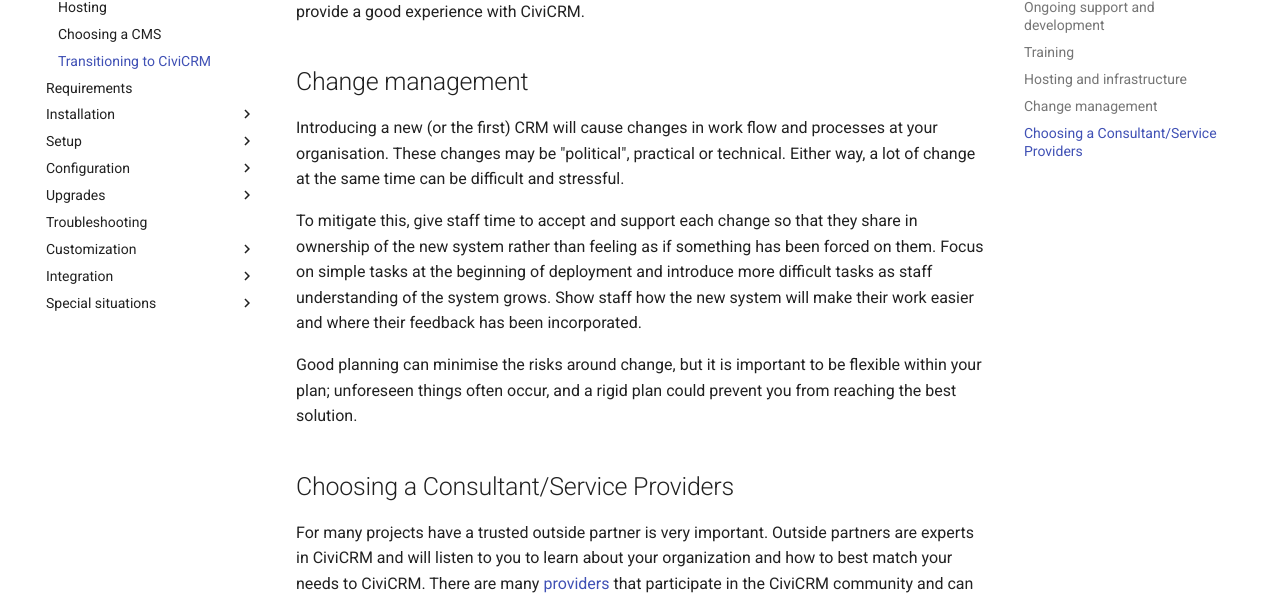
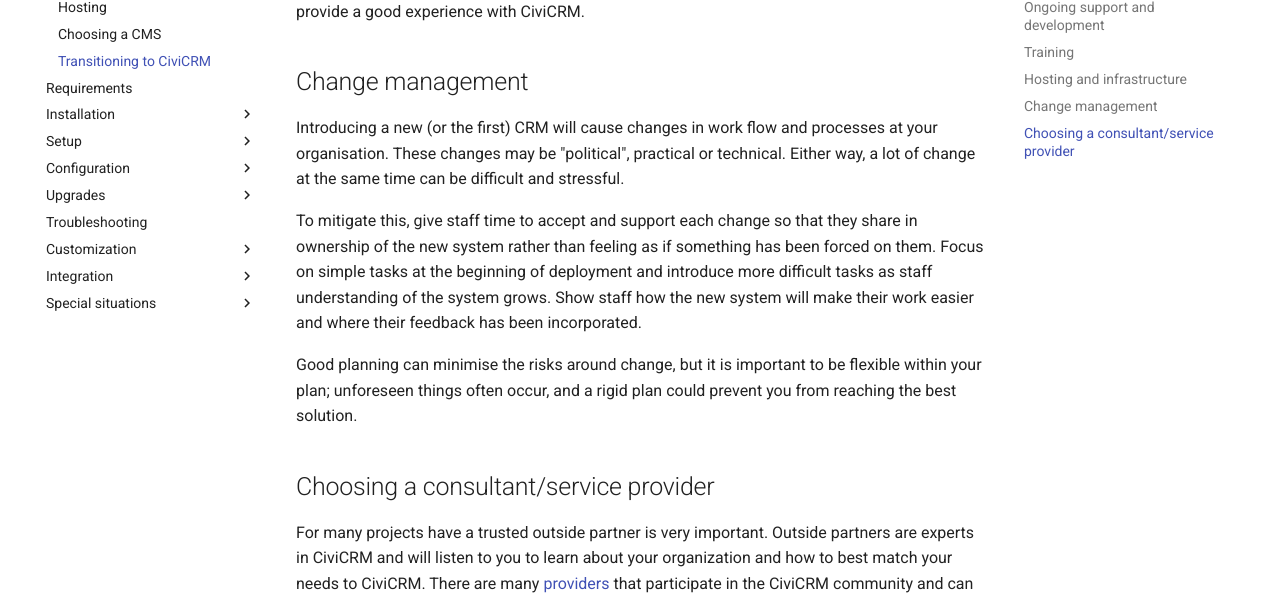
Before and after one commit to civicrm/civicrm-sysadmin-guide, an MkDocs documentation site: the page built from docs/planning/transition.md, in a window 1280 px wide and 900 px high, scrolled down 3525 px. Shown: the part 209-804 px from the top of the window. Built offline with MkDocs 1.6.1 and Material for MkDocs 9.7.7, drawn with Linux system fonts in a browser that asks for light colours; comment, search, counter and statistics services are not loaded; old or Windows-style settings are respelled for this version of MkDocs.

Commit message:
Minor text adjustment

```diff
--- a/docs/planning/transition.md
+++ b/docs/planning/transition.md
@@ -187,5 +187,6 @@ Good planning can minimise the risks around change, but it is important
 to be flexible within your plan; unforeseen things often occur, and a
 rigid plan could prevent you from reaching the best solution.
 
-## Choosing a Consultant/Service Providers
+## Choosing a consultant/service provider
+
 For many projects have a trusted outside partner is very important. Outside partners are experts in CiviCRM and will listen to you to learn about your organization and how to best match your needs to CiviCRM. There are many [providers](https://civicrm.org/partners-contributors) that participate in the CiviCRM community and can help you with your implementation.
```
